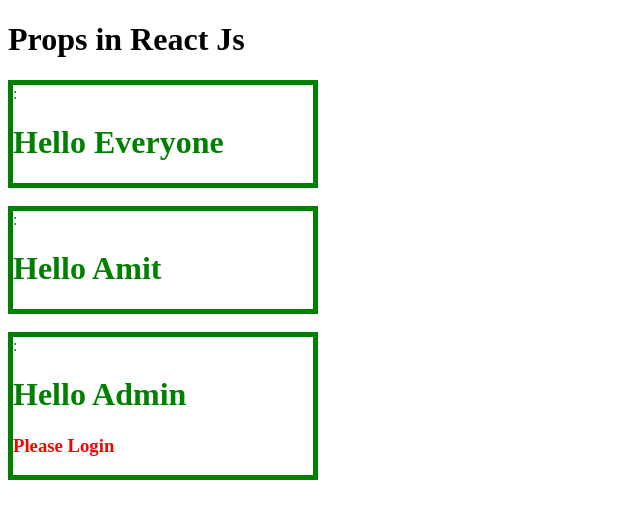
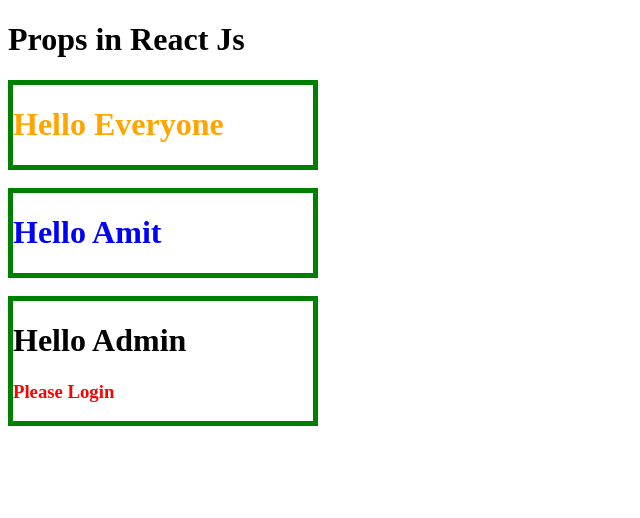
Before and after one commit to amitbhosale1137/react-demo, a React (Vite) app: page / in a window 1280 px wide. Shown: the top 518 px of the page, without its empty margins (0-640 px from the left). Built offline with nearby package versions, Linux system fonts and the light colour scheme.

Commit message:
Passing style data from App to Wrapper component

```diff
--- a/src/App.jsx
+++ b/src/App.jsx
@@ -4,12 +4,12 @@
   return(
     <>
       <h1>Props in React Js</h1>
-      <Wrapper>
+      <Wrapper color='orange'>
         <h1>Hello Everyone</h1>
       </Wrapper>
       <br />
 
-      <Wrapper>
+      <Wrapper color='blue'>
         <h1>Hello Amit</h1>
       </Wrapper>
       <br />
--- a/src/Wrapper.jsx
+++ b/src/Wrapper.jsx
@@ -1,8 +1,8 @@
-function Wrapper({children}){
+function Wrapper({children, color}){
     return(
         <>
-            <div style={{color:"green", border:"5px solid", width:"300px", margin:'px'}}>
-                :{children}
+            <div style={{color:color, border:"5px solid green", width:"300px", margin:'px'}}>
+                {children}
             </div>
         </>
     )
```
